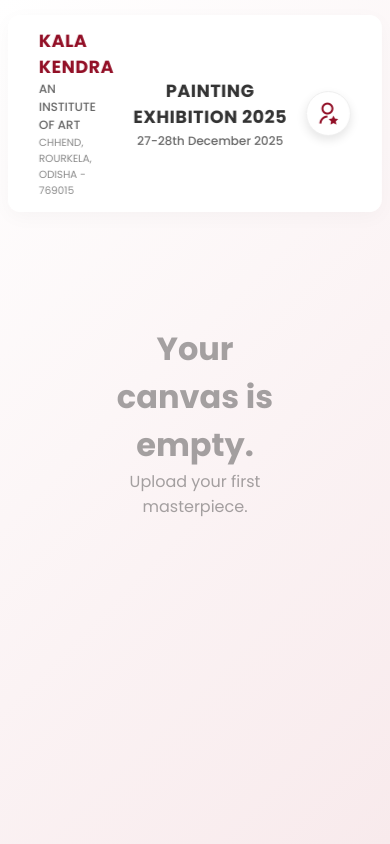
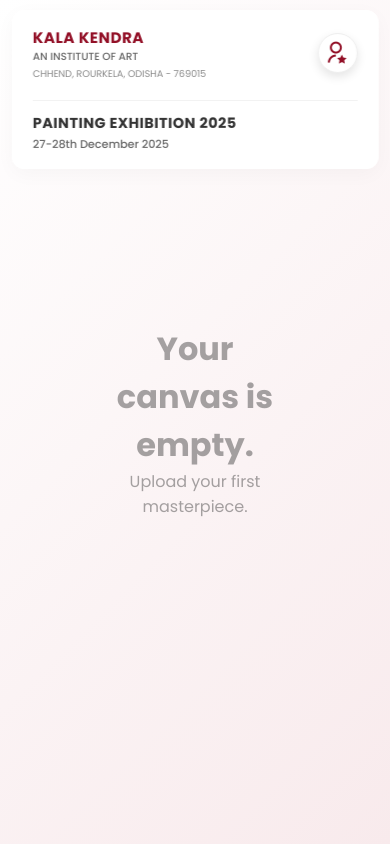
Before and after one commit to kalyanijha445/kala_kendra, a Flask app: page / in a window 390 px wide. Run offline with Flask 3, Linux system fonts and the light colour scheme; data that the repository does not hold is empty.

Commit message:
Update index.html

```diff
--- a/templates/index.html
+++ b/templates/index.html
@@ -296,6 +302,76 @@
         .lightbox-close { top: 30px; right: 40px; color: #333; font-size: 2.5rem; position: absolute; cursor:pointer; background:none; border:none; z-index:2000; }
         .empty-wall { position: fixed; top: 50%; left: 50%; transform: translate(-50%, -50%); text-align: center; opacity: 0.4; }
 
+
+        /* --- 7. MOBILE RESPONSIVE TWEAKS --- */
+        @media screen and (max-width: 768px) {
+            /* RE-ORGANIZE NAVBAR: 2-Row Layout */
+            .navbar {
+                display: grid;
+                grid-template-columns: 1fr auto;
+                grid-template-rows: auto auto;
+                gap: 15px 0;
+                padding: 15px 20px;
+                top: 10px;
+                width: 94%;
+            }
+
+            /* Left: Brand info (Top-Left) */
+            .nav-left { grid-column: 1; grid-row: 1; }
+
+            /* Right: User Icon (Top-Right) */
+            .nav-right { grid-column: 2; grid-row: 1; align-self: center; justify-self: end; }
+            .user-menu-btn { width: 40px; height: 40px; }
+
+            /* Center: Event Info (Bottom Row, Full Width) */
+            .nav-center {
+                grid-column: 1 / -1;
+                grid-row: 2;
+                text-align: left;
+                padding-top: 12px;
+                border-top: 1px solid #f2f2f2;
+                margin-top: 5px;
+            }
+
+            /* Scale Down Typography */
+            .txt-brand-heading { font-size: 0.95rem; }
+            .txt-brand-sub { font-size: 0.65rem; }
+            .txt-brand-address { font-size: 0.6rem; max-width: 100%; white-space: normal; line-height: 1.3; margin-top: 3px; }
+
+            .txt-event-main { font-size: 0.9rem; }
+            .txt-event-date { font-size: 0.7rem; }
+
+            /* Fix Viewport Spacing due to taller navbar */
+            .gallery-viewport {
+                padding-top: 200px; /* Clears the new stacked navbar */
+                gap: 15px;
+            }
+
+            /* Compact Cards for mobile */
+            .art-card { height: 140px; min-width: 105px; padding: 6px; }
+
+            /* Delete button HIDDEN initially on mobile */
+            .delete-btn-card {
+                opacity: 0; pointer-events: none;
+                top: -8px; right: -8px;
+                transition: opacity 0.2s, transform 0.2s;
+            }
+
+            /* Visible when 'show-mobile' class is added via long-press */
+            .delete-btn-card.show-mobile {
+                opacity: 1;
+                pointer-events: auto;
+                transform: scale(0.9);
+            }
+
+            /* Dropdown Alignment */
+            .menu-dropdown { top: 50px; right: -5px; width: 190px; }
+
+            /* Mobile Lightbox */
+            .lightbox-img-frame { border-width: 5px; }
+            .lightbox-close { top: 10px; right: 10px; }
+        }
+
     </style>
 </head>
 <body>
@@ -532,6 +624,34 @@
             card.style.transform = "scale(0) opacity(0)";
             fetch('/delete/' + id, { method: 'POST' }).then(r => r.json()).then(data => { if(data.status === 'success') setTimeout(() => card.remove(), 400); });
         }
+
+        // --- LONG PRESS TO SHOW DELETE BUTTON (Mobile) ---
+        var longPressTimer;
+        var isLongPressActive = false;
+
+        function handleTouchStart(el) {
+            isLongPressActive = false;
+            longPressTimer = setTimeout(function() {
+                isLongPressActive = true;
+                var btn = el.parentElement.querySelector('.delete-btn-card');
+                if(btn) btn.classList.toggle('show-mobile'); // Toggle visibility on long press
+                if(navigator.vibrate) navigator.vibrate(40); // Haptic feedback
+            }, 600); // 600ms = long press duration
+        }
+
+        function handleTouchCancel() {
+            clearTimeout(longPressTimer);
+        }
+
+        function handleTouchEnd(e) {
+            clearTimeout(longPressTimer);
+            if(isLongPressActive) {
+                // If it was a long press, stop the "click" from happening (prevent lightbox)
+                e.preventDefault();
+                e.stopPropagation();
+            }
+        }
+
         document.addEventListener('keydown', (e) => { if(e.key === "Escape") { closeModal('uploadModal'); closeModal('lightbox'); } });
     </script>
 </body>
```
Also changed, not shown: other parts of templates/index.html (+29 -7 lines).
